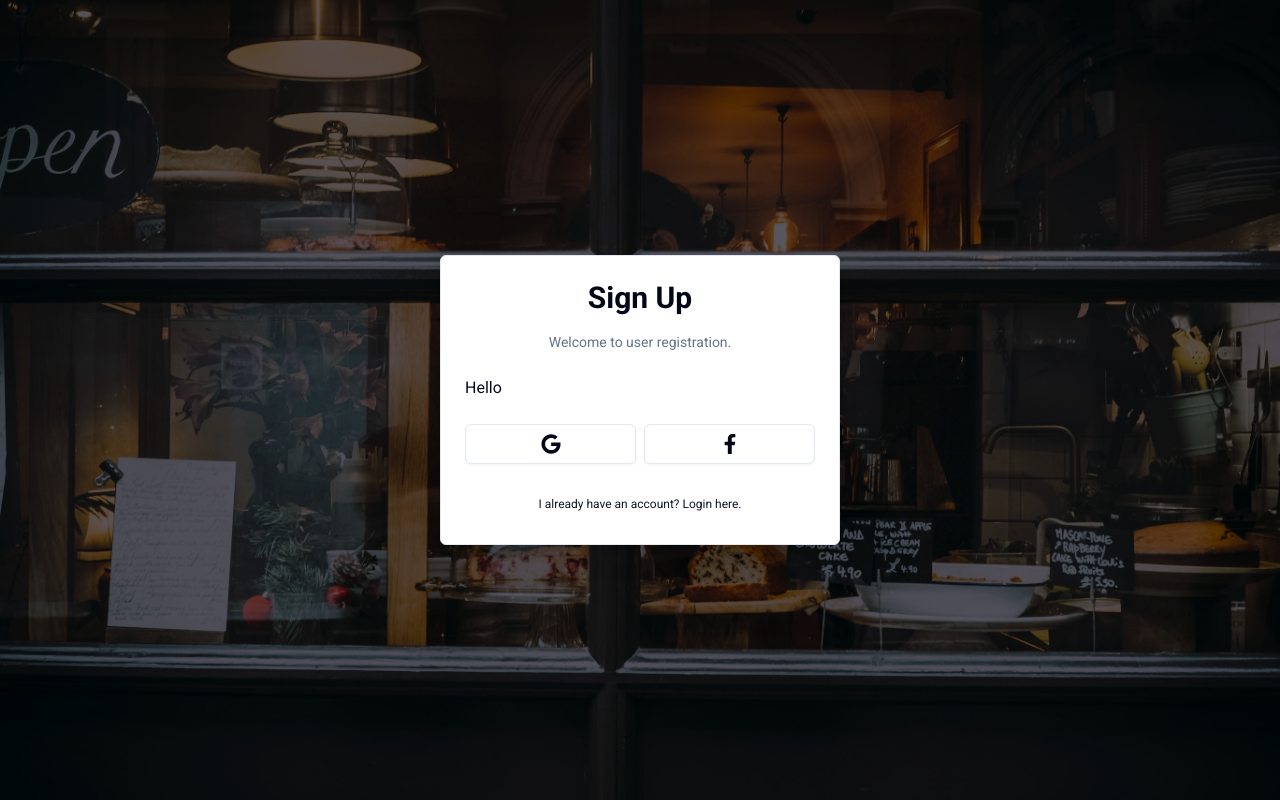
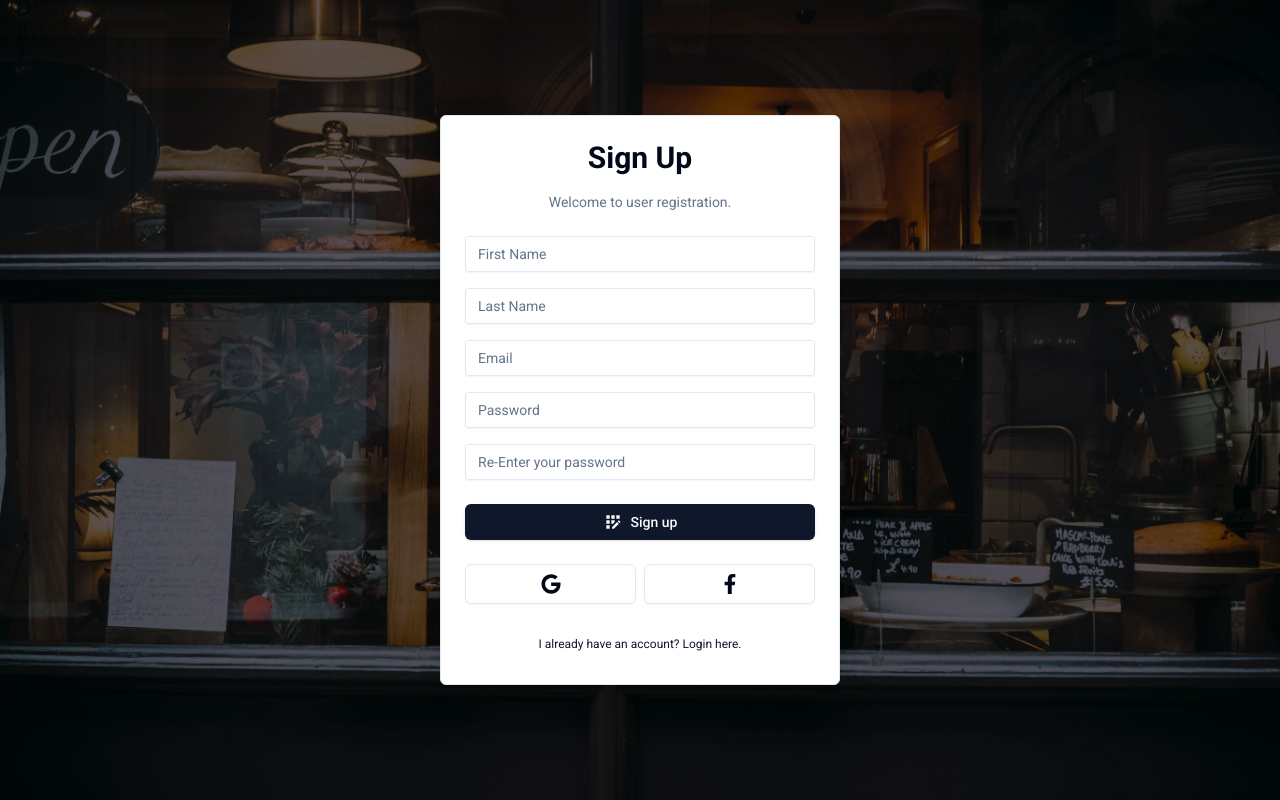
Before and after one commit to Upasara/Krishanro-POS, a Next.js app: page /registration in a window 1280 px wide. Built offline with nearby package versions, Linux system fonts and the light colour scheme.

Commit message:
Sign up form with validation schema

```diff
--- a/components/auth/registrationForm.tsx
+++ b/components/auth/registrationForm.tsx
@@ -1,7 +1,26 @@
-import React from 'react';
+'use client';
 import CardWrapper from './cardWrapper';
+import { useForm } from 'react-hook-form';
+import { RegistrationSchema } from '@/schemas';
+import * as z from 'zod';
+import { zodResolver } from '@hookform/resolvers/zod';
+import { Form, FormControl, FormField, FormItem } from '../ui/form';
+import { Input } from '../ui/input';
+import { Button } from '../ui/button';
+import { MdOutlineAppRegistration } from 'react-icons/md';
+
+type RegistrationSchemaFields = z.infer<typeof RegistrationSchema>;
 
 export const RegistrationForm = () => {
+	const form = useForm<RegistrationSchemaFields>({
+		resolver: zodResolver(RegistrationSchema),
+		defaultValues: {
+			firstName: '',
+			lastName: '',
+			email: '',
+			password: '',
+		},
+	});
 	return (
 		<div>
 			<CardWrapper
@@ -10,7 +29,96 @@ export const RegistrationForm = () => {
 				backButtonLabel='I already have an account? Login here.'
 				backButtonHref='/login'
 				showSocial>
-				Hello
+				<Form {...form}>
+					<form onSubmit={form.handleSubmit(() => {})} className='space-y-6'>
+						<div className='space-y-4'>
+							<FormField
+								control={form.control}
+								name='firstName'
+								render={({ field }) => (
+									<FormItem>
+										<FormControl>
+											<Input
+												{...field}
+												placeholder='First Name'
+												type='text'
+												className='bg-transparent focus-visible:ring-offset-0 focus-visible:ring-0'
+											/>
+										</FormControl>
+									</FormItem>
+								)}
+							/>
+							<FormField
+								control={form.control}
+								name='lastName'
+								render={({ field }) => (
+									<FormItem>
+										<FormControl>
+											<Input
+												{...field}
+												placeholder='Last Name'
+												type='text'
+												className='bg-transparent focus-visible:ring-offset-0 focus-visible:ring-0'
+											/>
+										</FormControl>
+									</FormItem>
+								)}
+							/>
+							<FormField
+								control={form.control}
+								name='email'
+								render={({ field }) => (
+									<FormItem>
+										<FormControl>
+											<Input
+												{...field}
+												placeholder='Email'
+												type='email'
+												className='bg-transparent focus-visible:ring-offset-0 focus-visible:ring-0'
+											/>
+										</FormControl>
+									</FormItem>
+								)}
+							/>
+							<FormField
+								control={form.control}
+								name='password'
+								render={({ field }) => (
+									<FormItem>
+										<FormControl>
+											<Input
+												{...field}
+												placeholder='Password'
+												type='password'
+												className='bg-transparent focus-visible:ring-offset-0 focus-visible:ring-0'
+											/>
+										</FormControl>
+									</FormItem>
+								)}
+							/>
+							<FormField
+								control={form.control}
+								name='confirmPassword'
+								render={({ field }) => (
+									<FormItem>
+										<FormControl>
+											<Input
+												{...field}
+												placeholder='Re-Enter your password'
+												type='password'
+												className='bg-transparent focus-visible:ring-offset-0 focus-visible:ring-0'
+											/>
+										</FormControl>
+									</FormItem>
+								)}
+							/>
+						</div>
+						<Button className='w-full' typeof='submit'>
+							<MdOutlineAppRegistration className='mr-2 h-5 w-5' />
+							Sign up
+						</Button>
+					</form>
+				</Form>
 			</CardWrapper>
 		</div>
 	);
--- a/schemas/index.ts
+++ b/schemas/index.ts
@@ -1,26 +1,38 @@
 import * as z from 'zod';
 
 export const LoginSchema = z.object({
-	email: z.string().email({
-		message: 'Email is required',
+	email: z.string().min(1, 'Email is required').email({
+		message: 'Invalid email',
 	}),
 	password: z.string().min(1, {
 		message: 'Password is required',
 	}),
 });
 
-export const RegistrationSchema = z.object({
-	firstName: z.string().min(1, {
+export const RegistrationSchema = z
+	.object({
+		firstName: z
+			.string()
+			.min(1, {
 				message: 'First Name is required',
+			})
+			.max(100),
+		lastName: z
+			.string()
+			.min(1, {
+				message: 'Last Name is required',
+			})
+			.max(100),
+		email: z.string().min(1, 'Email is required').email({
+			message: 'Invalid Email',
 		}),
-	lastName: z.string().min(1, {
-		message: 'Last Name is required',
-	}),
-	email: z.string().email({
-		message: 'Email is required',
-	}),
-	password: z.string().min(6, {
+		password: z.string().min(1, 'Password is required').min(6, {
 			message:
 				'Minimum six characters, at least one uppercase letter, one lowercase letter and one number are required',
 		}),
+		confirmPassword: z.string().min(1, 'Password confirmation is required'),
+	})
+	.refine((data) => data.password === data.confirmPassword, {
+		path: ['confirmPassword'],
+		message: 'Password do not match',
 	});
```
Lines whose indentation alone changed are shown as unchanged.
